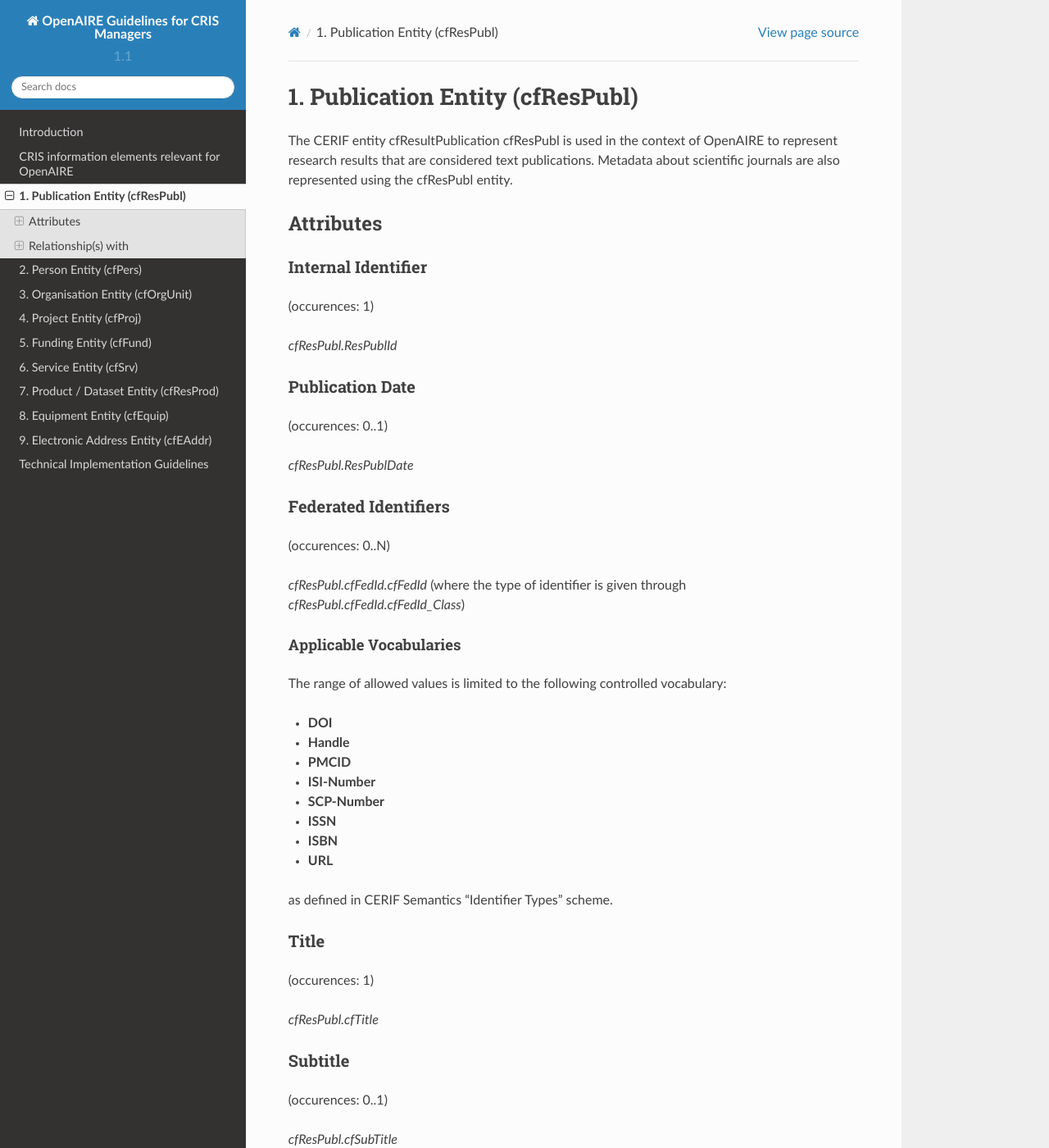
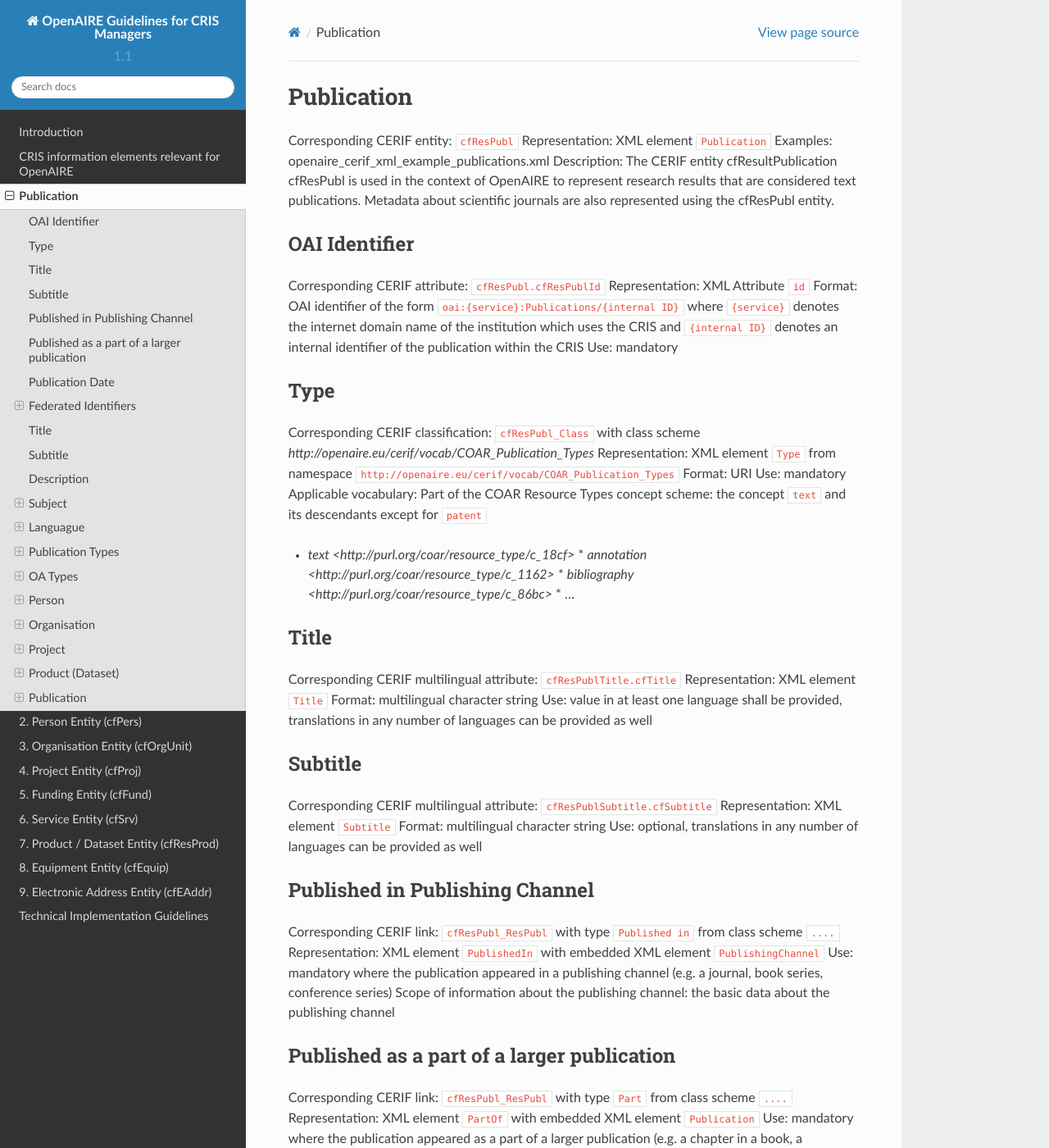
Before and after one commit to openaire/guidelines-cris-managers, a Sphinx documentation site: the page built from docs/cerif_xml_publication_entity.rst, in a window 1280 px wide and 1400 px high. Shown: the whole window at 82% size. Built offline with Sphinx 7.4.7 and the Read the Docs theme 2.0.0, drawn with Linux system fonts in a browser that asks for light colours; some of the changed text lies outside the part shown.

Commit message:
a first proposal of the format of describing the XML structure

```diff
--- a/docs/cerif_xml_publication_entity.rst
+++ b/docs/cerif_xml_publication_entity.rst
@@ -1,26 +1,97 @@
 .. _c:publicationentity:
 
-1. Publication Entity (cfResPubl)
-=================================
+Publication
+===========
 
-The CERIF entity cfResultPublication cfResPubl is used in the context of OpenAIRE to represent research results that are considered text publications. Metadata about scientific journals are also represented using the cfResPubl entity.
+Corresponding CERIF entity: ``cfResPubl``
+Representation: XML element ``Publication``
+Examples: openaire_cerif_xml_example_publications.xml
+Description: The CERIF entity cfResultPublication cfResPubl is used in the context of OpenAIRE to represent research results that are considered text publications. Metadata about scientific journals are also represented using the cfResPubl entity.
 
-Attributes
-----------
 
-Internal Identifier
-^^^^^^^^^^^^^^^^^^^
+OAI Identifier
+^^^^^^^^^^^^^^
 
-(occurences: 1)
+Corresponding CERIF attribute: ``cfResPubl.cfResPublId``
+Representation: XML Attribute ``id``
+Format: OAI identifier of the form ``oai:{service}:Publications/{internal ID}`` where ``{service}`` denotes the internet domain name of the institution which uses the CRIS and ``{internal ID}`` denotes an internal identifier of the publication within the CRIS
+Use: mandatory
 
-*cfResPubl.ResPublId*
+
+Type
+^^^^
+
+Corresponding CERIF classification: ``cfResPubl_Class`` with class scheme `http://openaire.eu/cerif/vocab/COAR_Publication_Types`
+Representation: XML element ``Type`` from namespace ``http://openaire.eu/cerif/vocab/COAR_Publication_Types``
+Format: URI
+Use: mandatory
+Applicable vocabulary: Part of the COAR Resource Types concept scheme: the concept ``text`` and its descendants except for ``patent``
+
+* `text <http://purl.org/coar/resource_type/c_18cf>`
+  * `annotation <http://purl.org/coar/resource_type/c_1162>`
+  * `bibliography <http://purl.org/coar/resource_type/c_86bc>`
+  * ...
+
+
+Title
+^^^^^
+
+Corresponding CERIF multilingual attribute: ``cfResPublTitle.cfTitle``
+Representation: XML element ``Title``
+Format: multilingual character string
+Use: value in at least one language shall be provided, translations in any number of languages can be provided as well
+
+
+Subtitle
+^^^^^^^^
+
+Corresponding CERIF multilingual attribute: ``cfResPublSubtitle.cfSubtitle``
+Representation: XML element ``Subtitle``
+Format: multilingual character string
+Use: optional, translations in any number of languages can be provided as well
+
+
+Published in Publishing Channel
+^^^^^^^^^^^^^^^^^^^^^^^^^^^^^^^
+
+Corresponding CERIF link: ``cfResPubl_ResPubl`` with type ``Published in`` from class scheme ``....``
+Representation: XML element ``PublishedIn`` with embedded XML element ``PublishingChannel``
+Use: mandatory where the publication appeared in a publishing channel (e.g. a journal, book series, conference series)
+Scope of information about the publishing channel: the basic data about the publishing channel
+
+
+Published as a part of a larger publication
+^^^^^^^^^^^^^^^^^^^^^^^^^^^^^^^^^^^^^^^^^^^
+
+Corresponding CERIF link: ``cfResPubl_ResPubl`` with type ``Part`` from class scheme ``....``
+Representation: XML element ``PartOf`` with embedded XML element ``Publication``
+Use: mandatory where the publication appeared as a part of a larger publication (e.g. a chapter in a book, a conference paper in the conference proceedings)
+Scope of information about the larger publication: the necessary information to construct a bibliographic reference
+
 
 Publication Date
 ^^^^^^^^^^^^^^^^
 
-(occurences: 0..1)
+Corresponding CERIF attribute: `cfResPubl.cfResPublDate`
+Representation: XML element `PublicationDate`
+Format: yyyy-mm-dd
+Use: optional
 
-*cfResPubl.ResPublDate*
+
+
+**the example ends here**
+
+
+
+
+
+
+
+
+
+
+
+
 
 Federated Identifiers
 ^^^^^^^^^^^^^^^^^^^^^
```
